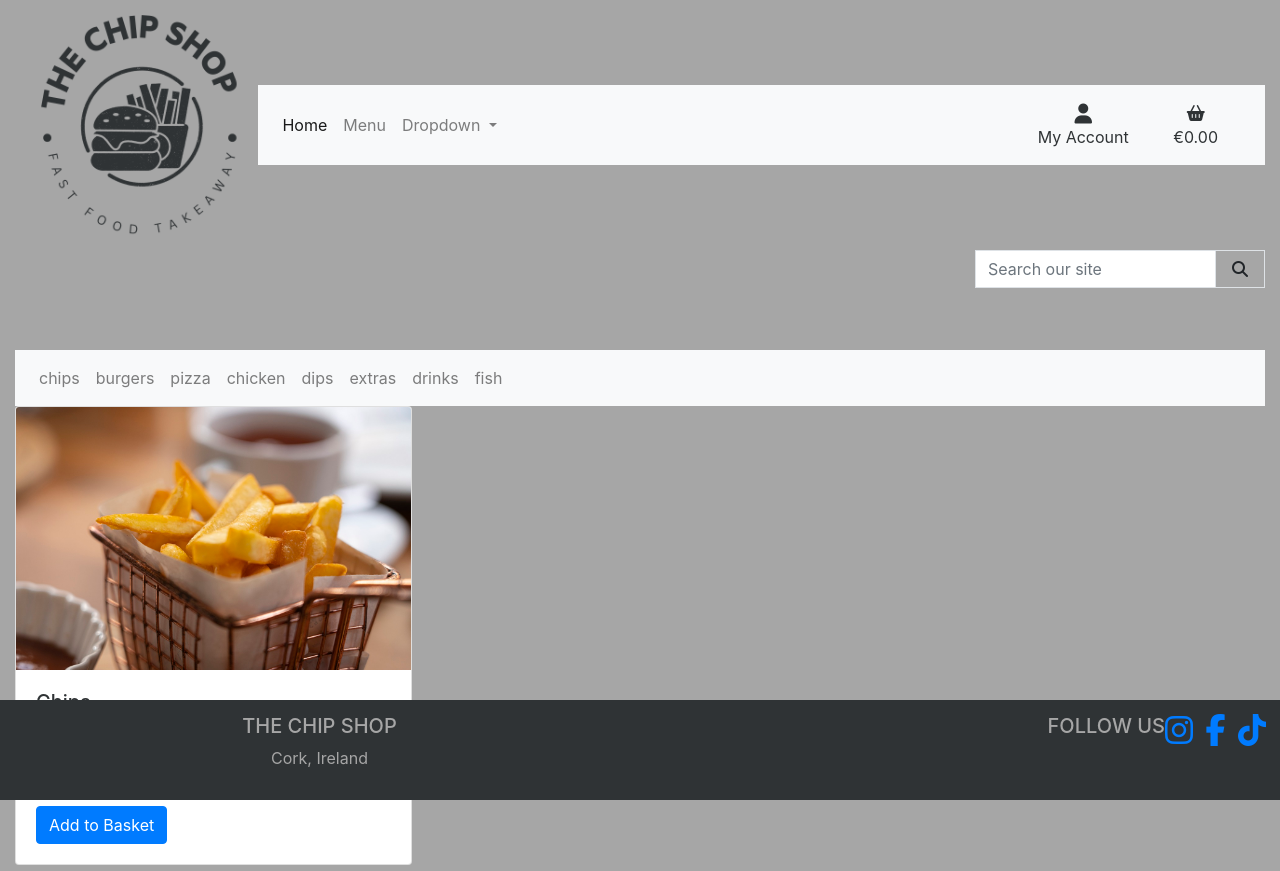
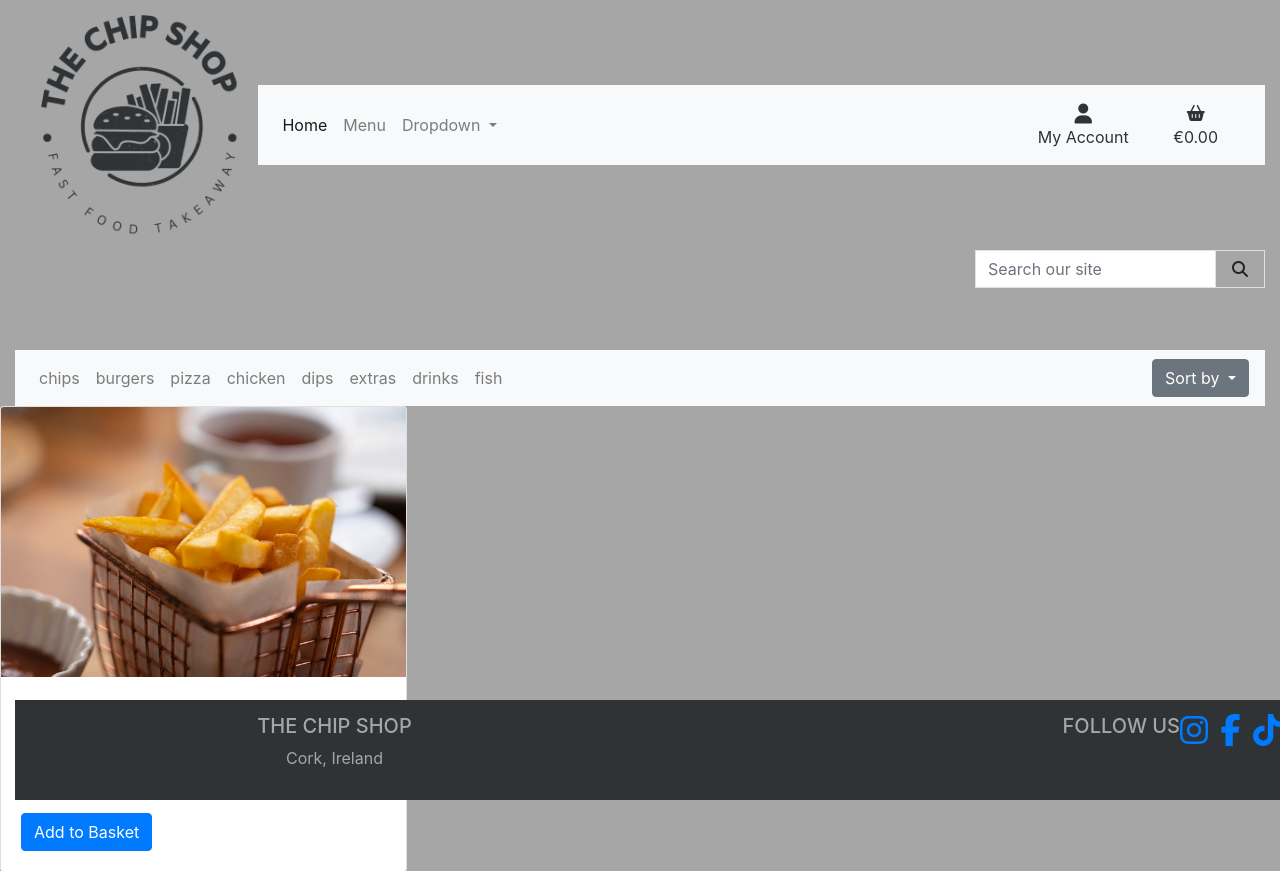
Before and after one commit to EdelCorbett/the-chip-shop-pp5, a Django app: page /menu/menu/category/1/ in a window 1280 px wide. Shown: the top 871 px of the page. Run offline with Django 3.2, Linux system fonts and the light colour scheme; data comes from the database, SQL or seed files in the repository; some libraries are stand-ins or nearby versions.

Commit message:
build: Add Sort by button and functionality

```diff
--- a/menu/templates/menu/menu.html
+++ b/menu/templates/menu/menu.html
@@ -23,8 +23,20 @@
                             {% endfor %}
                         </ul>
                     </div>
+                    <!-- Sorting Dropdown -->
+                    <div class="dropdown">
+                        <button class="btn btn-secondary dropdown-toggle" type="button" id="dropdownMenuButton" data-toggle="dropdown" aria-haspopup="true" aria-expanded="false">
+                            Sort by
+                        </button>
+                        <div class="dropdown-menu" aria-labelledby="dropdownMenuButton">
+                            <a class="dropdown-item" href="{% url 'menu' %}?sort=price">Price: Low to High</a>
+                            <a class="dropdown-item" href="{% url 'menu' %}?sort=price">Price: High to Low</a>
+                            <a class="dropdown-item" href="{% url 'menu' %}?sort=name">Name: A to Z</a>
+                            <a class="dropdown-item" href="{% url 'menu' %}?sort=name">Name: Z to A</a>
+                        </div>
+                </div>
                 </nav>
-            </div>
+
         </div>
         <div class="row">
             {% for menuitem in menu %}
--- a/menu/views.py
+++ b/menu/views.py
@@ -2,6 +2,7 @@
 from django.conf import settings
 from django.contrib import messages
 from django.db.models import Q
+from django.db.models.functions import Lower
 from .models import Category, Menuitem
 
 # Create your views here.
@@ -10,10 +11,27 @@
     """ A view to return menu page"""
 
     menu = Menuitem.objects.all()
-    category = None
+    category = Category.objects.all()
     query = None
+    sort = None
+    direction = None
 
     if request.GET:
+
+        if 'sort' in request.GET:
+            sortkey = request.GET['sort']
+            sort = sortkey
+            if sortkey == 'name':
+                sortkey = 'lower_name'
+                menu = menu.annotate(lower_name=Lower('name'))
+            if sortkey == 'category':
+                sortkey = 'category__name'
+            if 'direction' in request.GET:
+                direction = request.GET['direction']
+                if direction == 'desc':
+                    sortkey = f'-{sortkey}'
+            menu = menu.order_by(sortkey)
+
 
         if 'category' in request.GET:
             category = request.GET['category'].split(',')
@@ -30,13 +48,14 @@
             queries = Q(name__icontains=query) | Q(description__icontains=query)
             menu = menu.filter(queries)
 
-
-
+    current_sorting = f'{sort}_{direction}'
 
     context = {
         'menu': menu,
         'search_term': query,
         'categories': category,
+        'current_categories': category,
+        'current_sorting': current_sorting,
         'MEDIA_URL': settings.MEDIA_URL,
 
 
```
